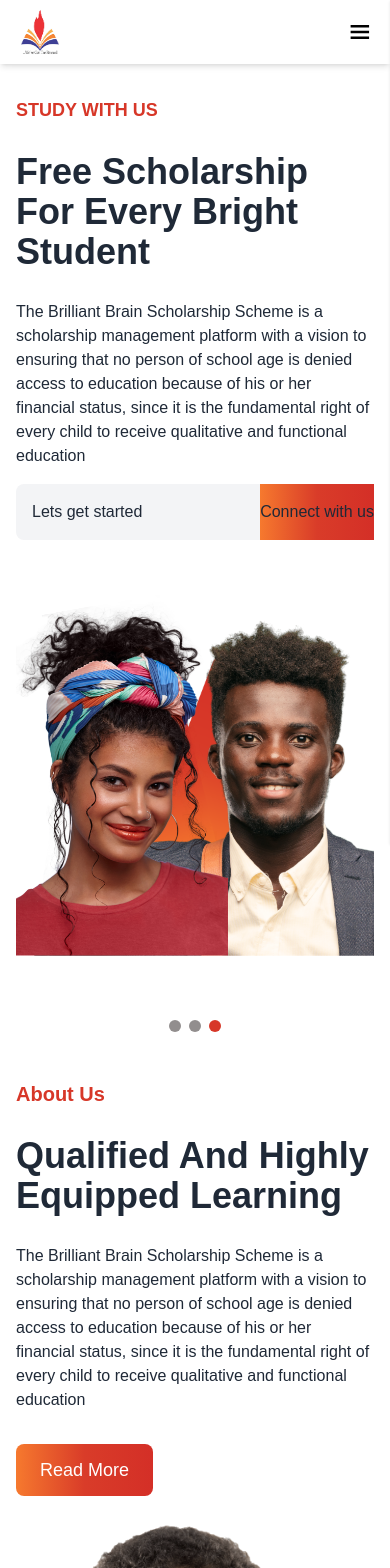
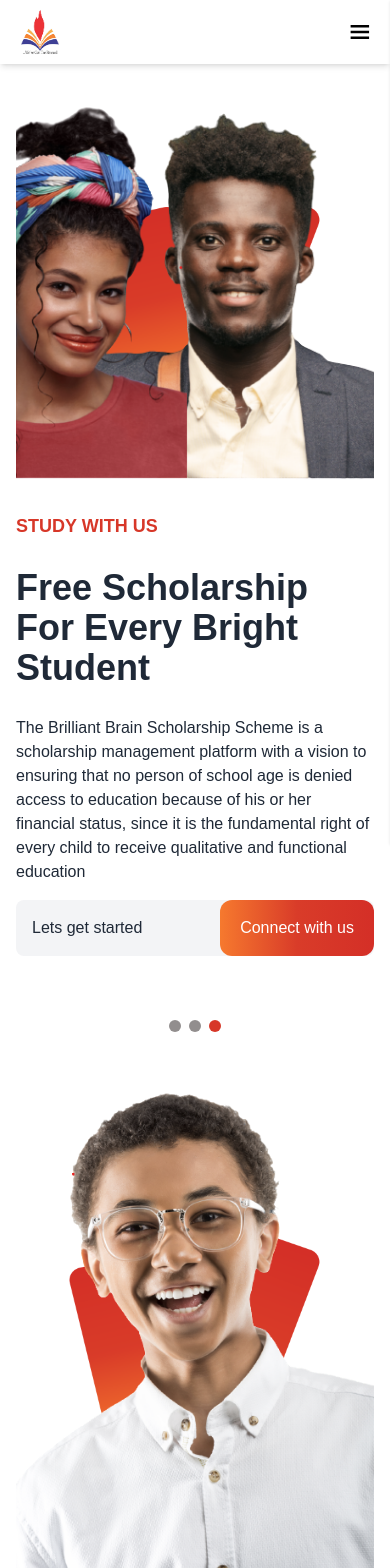
Before and after one commit to adefokun/brilliant-brain, a Next.js app: page / in a window 390 px wide. Shown: the top 1568 px of the page. Built offline with nearby package versions, Linux system fonts and the light colour scheme; a web font is replaced by a local one; what prettier-plugin-tailwindcss would draw is missing.

Commit message:
home mobile style updates

```diff
--- a/components/Header/index.tsx
+++ b/components/Header/index.tsx
@@ -65,10 +65,10 @@ const Header = () => {
               } */}
             </ul>
             <Link href="/register">
-              <Button>
+              <Button className={`py-2 pb-2.5 px-6 text-xs font-medium text-white bg-primary rounded-full`}>
                 Sign Up
               </Button>
-            </Link>
+          </Link>
           </nav>
         </div>
         { isOpen ?
--- a/pages/index.tsx
+++ b/pages/index.tsx
@@ -36,16 +36,16 @@ export default function Home() {
         <Header />
         <section className="section min-h-screen pt-24 md:pt-32">
           <div className="grid md:grid-cols-2 gap-8 md:gap-12">
-            <div className="flex flex-col gap-4">
+            <div className="order-2 md:order-1 flex flex-col gap-4">
               <p className="text-primary font-bold text-lg mb-3">STUDY WITH US</p>
               <h1 className="text-4xl md:text-6xl font-extrabold capitalize mb-3">Free Scholarship For Every Bright Student</h1>
               <p className="md:text-lg">The Brilliant Brain Scholarship Scheme is a scholarship management platform with a vision to ensuring that no person of school age is denied access to education because of his or her financial status, since it is the fundamental right of every child to receive  qualitative and functional education</p>
               <div className="flex justify-between bg-gray-100 rounded-lg max-w-md">
                 <p className="my-4 ml-4">Lets get started</p>
-                <Button>Connect with us</Button>
+                <Button className="rounded-xl text-white py-4 px-5">Connect with us</Button>
               </div>
             </div>
-            <div className="w-full min-h-96 flex flex-col justify-end relative">
+            <div className="w-full min-h-96 order-1 md:order-2 flex flex-col justify-end relative">
               <Image src={HeroImg} alt="" className="object-cover w-full h-full" />
               <div className="absolute top-0 left-0 -z-10 w-full h-full flex justify-center items-center">
                 <Image src={HeroBg} alt="" width={200} height={200} className="w-64 sm:w-1/2 md:w-5/6" />
@@ -60,14 +60,14 @@ export default function Home() {
         </section>
         <section className="section mb-32">
           <div className="grid md:grid-cols-2 gap-4 md:gap-12">
-            <div className="flex-1 flex flex-col gap-4">
+            <div className="flex-1 order-2 md:order-1 flex flex-col gap-4">
               <p className="text-primary font-bold text-xl mb-3">About Us</p>
               <h2 className="text-4xl md:text-6xl font-extrabold capitalize mb-3">Qualified and Highly Equipped Learning</h2>
               <p className="md:text-lg mb-4">The Brilliant Brain Scholarship Scheme is a scholarship management platform with a vision to ensuring that no person of school age is denied access to education because of his or her financial status, since it is the fundamental right of every child to receive  qualitative and functional education</p>
               <Button className="text-white text-lg px-6 py-3 rounded-lg w-fit">Read More</Button>
 
             </div>
-            <div className="w-full h-full min-h-96 flex flex-col  justify-end relative">
+            <div className="w-full h-full min-h-96 order-1 md:order-2 flex flex-col  justify-end relative">
               <Image src={QualifiedImg} alt="" className="object-contain w-full max-h-[500px]" />
               <div className="absolute top-0 left-0 -z-10 w-full h-full flex justify-center items-center">
                 <Image src={HeroBg} alt="" width={200} height={200} className="w-64 sm:w-1/2 md:w-5/6" />
```
Also changed, not shown: assets/hero-img.png, assets/hero-img4.png (added).
